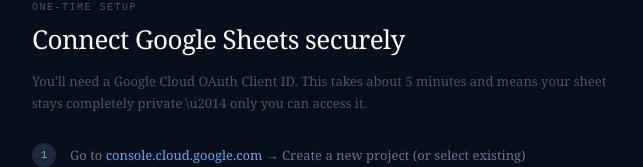
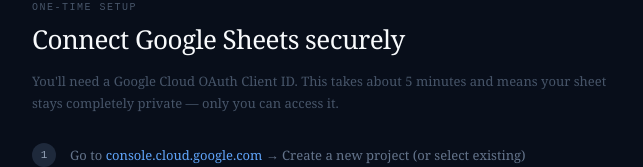
Before and after one commit to project1-spec/portfolio-dashboard, a React (Vite) app: page / in a window 1280 px wide. Shown: the part 157-324 px from the top of the page, without its empty margins (318-961 px from the left). Built offline with nearby package versions, Linux system fonts and the light colour scheme.

Commit message:
Update App.jsxeral \\u2014 in JSX text content - use expression syntax

```diff
--- a/src/App.jsx
+++ b/src/App.jsx
@@ -188,7 +188,7 @@
             Connect Google Sheets securely
           </h1>
           <p style={{ fontSize: 13, color: "#475569", lineHeight: 1.7, marginBottom: 28 }}>
-            You'll need a Google Cloud OAuth Client ID. This takes about 5 minutes and means your sheet stays completely private \u2014 only you can access it.
+            You'll need a Google Cloud OAuth Client ID. This takes about 5 minutes and means your sheet stays completely private {"\u2014"} only you can access it.
           </p>
 
           {[
```
